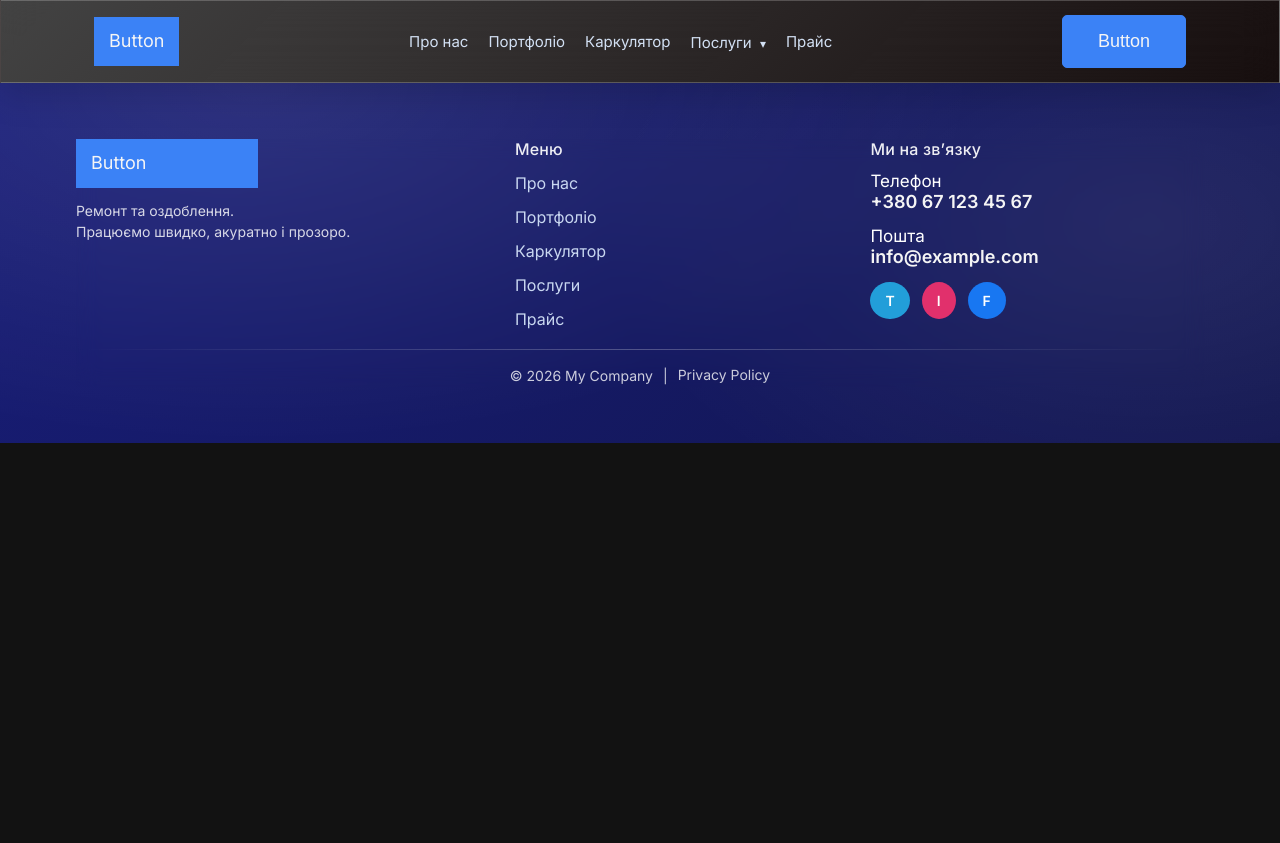
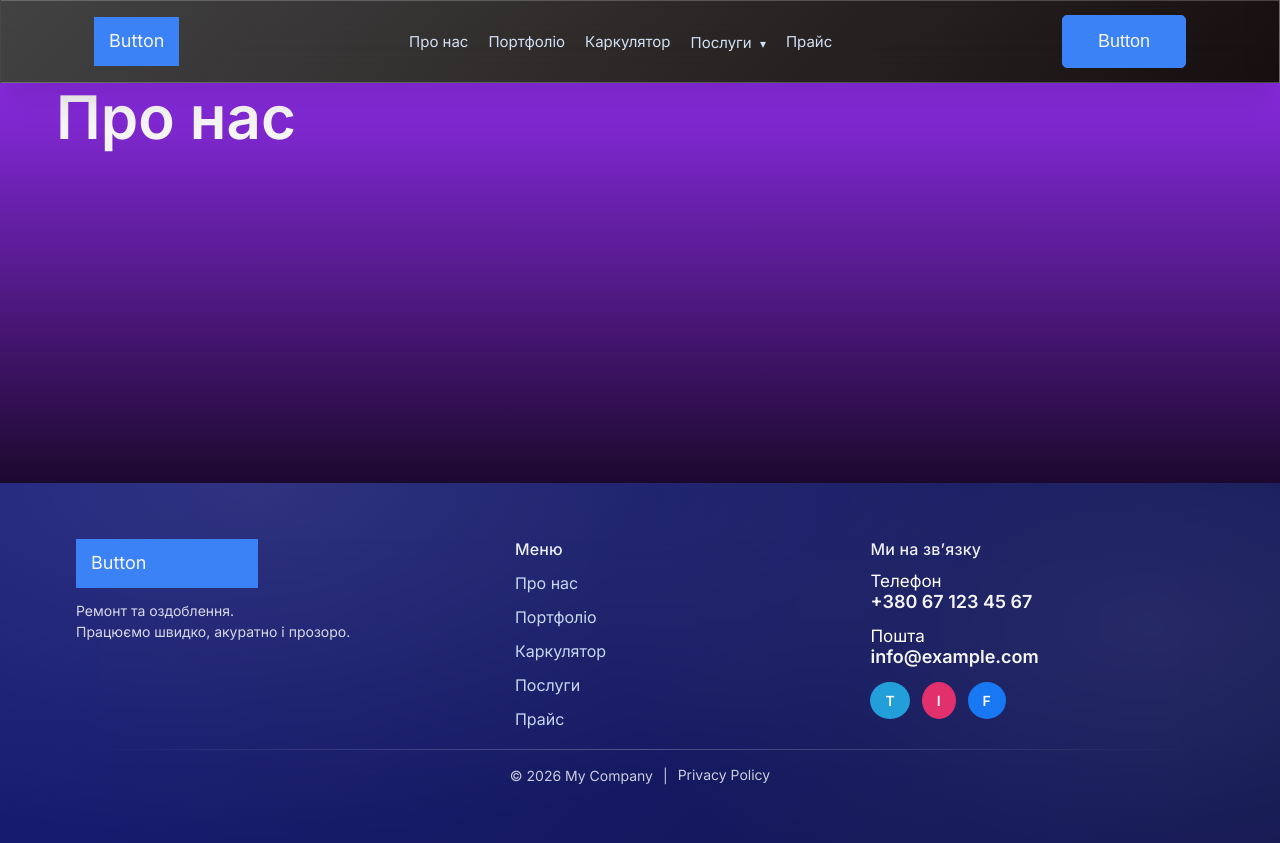
Before and after one commit to sstavh/ddnconstruction-website, a Nuxt app: page /about in a window 1280 px wide. Before the commit the page ends 800 px from the top, so only its background shows below. Built offline with nearby package versions, Linux system fonts and the light colour scheme.

Commit message:
pages Abaut newe

```diff
--- a/app/components/Header.vue
+++ b/app/components/Header.vue
@@ -4,6 +4,7 @@ import Button from "./ui/Button.vue";
 import ButtonBlef from "./ui/ButtonBlef.vue";
 import BaseModalTest from "./ui/BaseModalTest.vue";
 import FormСontact from "./ui/FormsComponents/FormСontact.vue";
+
 
 const open = ref(false);
 const origin = ref<{ x: number; y: number } | null>(null);
@@ -14,7 +15,7 @@ const openFromClick = (e: MouseEvent) => {
 };
 
 const menu = [
-  { title: "Про нас", link: "/" },
+  { title: "Про нас", link: "/about" },
   { title: "Портфоліо", link: "/" },
   { title: "Каркулятор", link: "/" },
   { title: "Послуги", link: "/services" },
--- /dev/null
+++ b/app/components/base/AboytPages/HeroAboyt.vue
@@ -0,0 +1,31 @@
+<script lang="ts" setup>
+console.log("hero good woork");
+</script>
+
+<template>
+    <section class="heroAbaut-section">
+        <div class="container">
+            <div class="heroAbaut-container">
+                <div class="heroAbout-container-box">
+                    <h1 class="heroAbout-box__title">Про  нас</h1>
+                </div>
+            </div>
+        </div>
+    </section>
+</template>
+
+<style scoped>
+.heroAbaut-section{
+    height: 400px;
+    background: linear-gradient(
+        to top,
+        rgba(0, 0, 0.4, 0.8),   /* темний низ */
+        rgba(0, 0, 0, 0)      /* прозорий верх */
+    ),
+    blueviolet; /* основний колір */
+}
+
+.heroAbout-box__title{
+
+}
+</style>
--- /dev/null
+++ b/app/pages/about.vue
@@ -0,0 +1,9 @@
+<script lang="ts" setup>
+import HeroAboyt from '../components/base/AboytPages/HeroAboyt.vue';
+</script>
+<template>
+    <section>
+        <HeroAboyt/>
+    </section>
+</template>
+<style scoped   ></style>
```
Also changed, not shown: app/pages/index.vue (+8 -7 lines).
